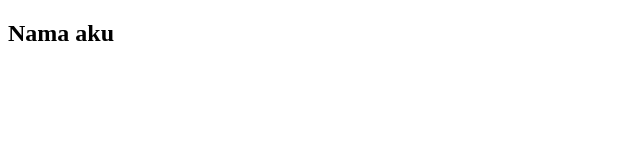
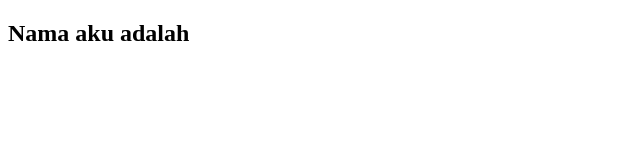
Before and after one commit to ricaro20/week23, a plain HTML site: page index.html in a window 1280 px wide. Shown: the whole page, without its empty margins (0-640 px from the left). Drawn offline with Linux system fonts and the light colour scheme.

Commit message:
ganti h2

```diff
--- a/index.html
+++ b/index.html
@@ -7,7 +7,7 @@
 </head>
 <body>
     <h2>
-        Nama aku
+        Nama aku adalah
     </h2>
 </body>
 </html>
```
